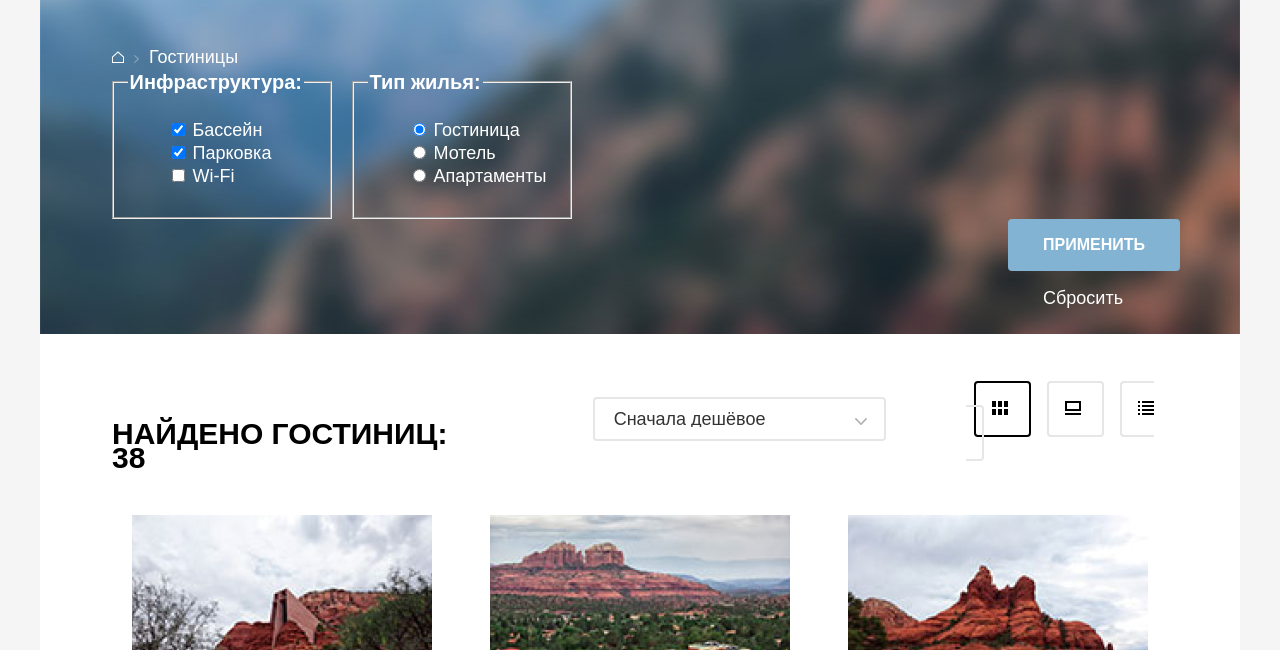
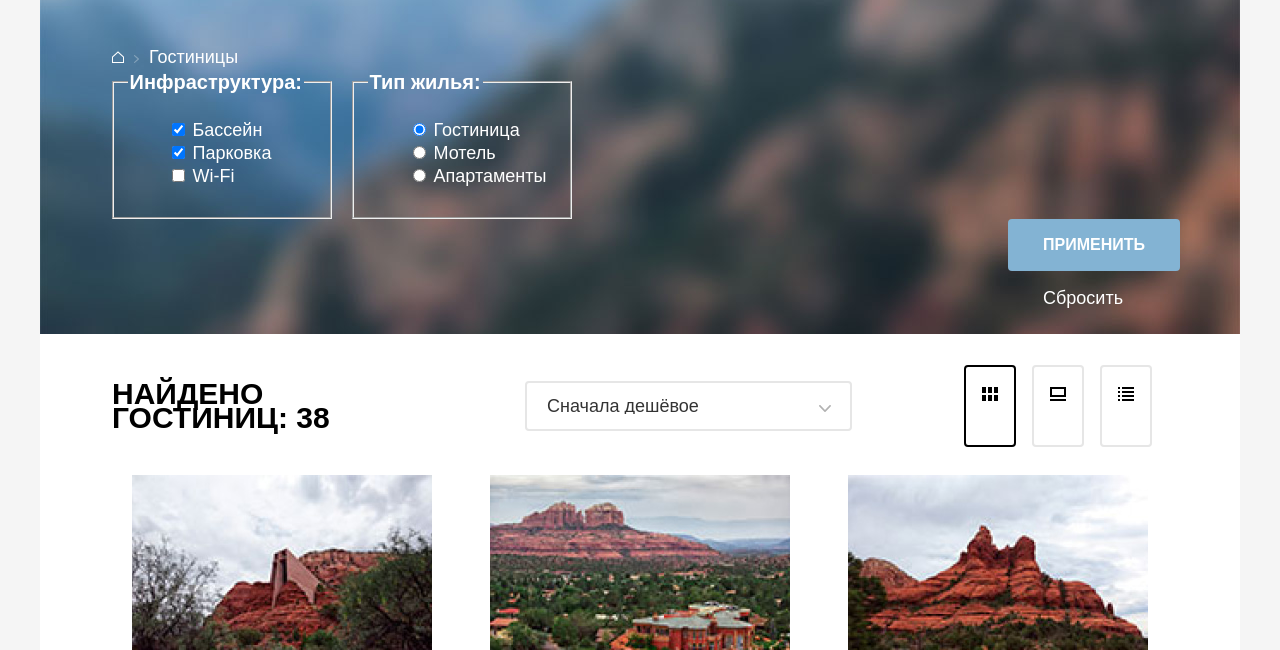
Before and after one commit to htmlacademy-htmlcss/851779-sedona-33, a plain HTML site: page catalog.html in a window 1280 px wide. Shown: the part 150-800 px from the top of the page. Drawn offline with Linux system fonts and the light colour scheme; a web font is replaced by a local one.

```diff
--- a/catalog.html
+++ b/catalog.html
@@ -215,6 +215,8 @@
           </a>
         </div>
       </div>
+      <div>
+
 
       <!-- Карточки гостиниц -->
 
--- a/styles/styles.css
+++ b/styles/styles.css
@@ -650,11 +650,6 @@
   cursor: pointer;
 }
 
-.filter-hotel {
- display: flex;
-}
-
-
 .button-opacity-discard {
   display: inline-block;
   box-sizing: border-box;
@@ -671,29 +666,41 @@
   cursor: pointer;
 }
 
+.filter-hotel {
+  display: flex;
+  margin: 0;
+  justify-content: center;
+  padding-left: 72px;
+  padding-top: 32px;
+ }
+
 .title-filter {
+  display: flex;
   font-size: 30px;
   font-weight: 700;
   text-transform: uppercase;
 }
 
 .select-item-filter {
+  display: flex;
+
   padding-left: 124px;
   padding-right: 80px;
 }
 
 
 .select-control-sort {
-display: block;
+display: flex;
+margin: 24px;
+padding: 12px 127px 12px 20px;
+justify-content: center;
 font-size: 18px;
 font-family: "PT Sans", sans-serif;;
 font-weight: 400;
 color: #333333;
 line-height: 16px;
-padding: 12px 94px 12px 19px;
-max-width: 100%;
+
 box-sizing: border-box;
-margin: 0;
 border: 2px solid #E6E6E6;
 border-radius: 4px;
  -moz-appearance: none;
@@ -706,8 +713,9 @@ border-radius: 4px;
 }
 
 .filter-hotel-icon {
-  display: block;
- padding-right: 72px;
+ display: flex;
+ padding-right: 80px;
+ margin-right: auto;
 }
 
 .button-filter-hotel-icon-first {
@@ -749,11 +757,6 @@ margin: 8px;
     color: #FFFFFF;
   }
 
-  .filter-hotel  {
-    display: flex;
-    padding-top: 72px;
-    padding-left: 72px;
-}
 
 /* Список карточек */
 
```
